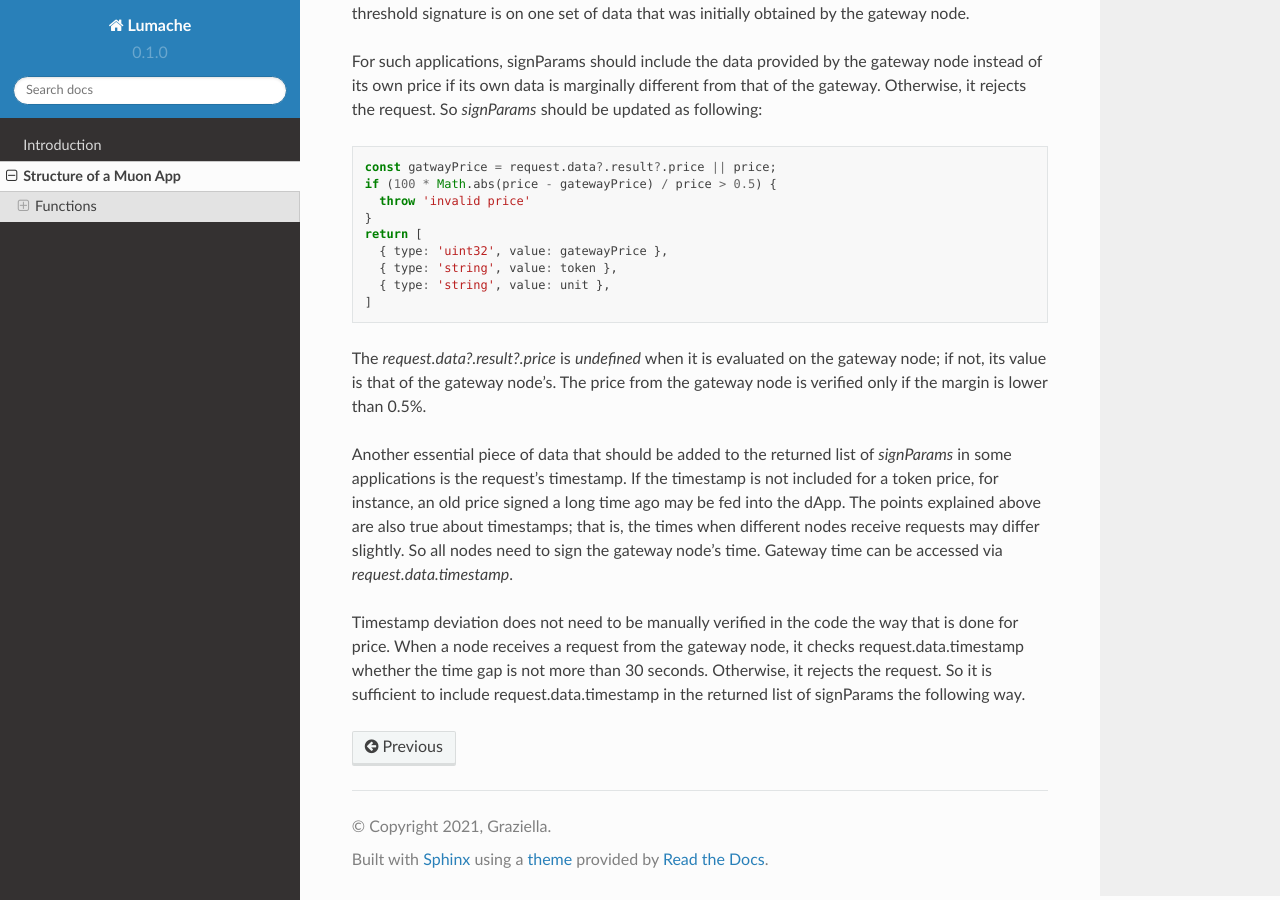
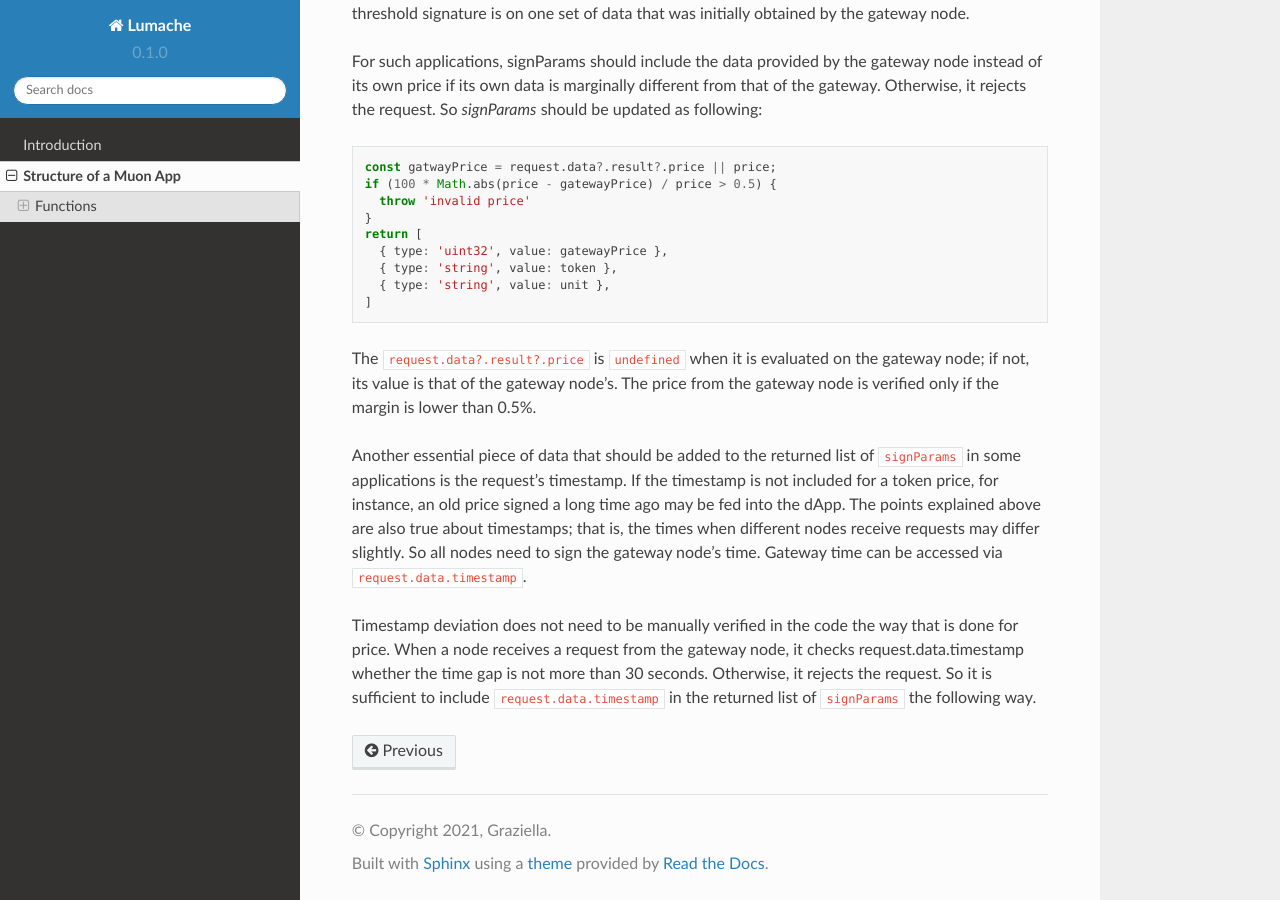
Before and after one commit to abramsymons/rtd-muon, a Sphinx documentation site: the page built from docs/source/structure.rst, in a window 1280 px wide and 900 px high, scrolled down 2342 px. Built offline with Sphinx 7.4.7 and the Read the Docs theme 2.0.0, drawn with Linux system fonts in a browser that asks for light colours.

Commit message:
Update structure.rst

```diff
--- a/docs/source/structure.rst
+++ b/docs/source/structure.rst
@@ -102,8 +102,8 @@ For such applications, signParams should include the data provided by the gatewa
       { type: 'string', value: unit },
     ]
 
-The `request.data?.result?.price` is `undefined` when it is evaluated on the gateway node; if not, its value is that of the gateway node’s. The price from the gateway node is verified only if the margin is lower than 0.5%.
+The ``request.data?.result?.price`` is ``undefined`` when it is evaluated on the gateway node; if not, its value is that of the gateway node’s. The price from the gateway node is verified only if the margin is lower than 0.5%.
 
-Another essential piece of data that should be added to the returned list of `signParams` in some applications is the request’s timestamp. If the timestamp is not included for a token price, for instance, an old price signed a long time ago may be fed into the dApp. The points explained above are also true about timestamps; that is, the times when different nodes receive requests may differ slightly. So all nodes need to sign the gateway node’s time. Gateway time can be accessed via `request.data.timestamp`.
+Another essential piece of data that should be added to the returned list of ``signParams`` in some applications is the request’s timestamp. If the timestamp is not included for a token price, for instance, an old price signed a long time ago may be fed into the dApp. The points explained above are also true about timestamps; that is, the times when different nodes receive requests may differ slightly. So all nodes need to sign the gateway node’s time. Gateway time can be accessed via ``request.data.timestamp``.
 
-Timestamp deviation does not need to be manually verified in the code the way that is done for price. When a node receives a request from the gateway node, it checks request.data.timestamp whether the time gap is not more than 30 seconds. Otherwise, it rejects the request. So it is sufficient to include request.data.timestamp in the returned list of signParams the following way.
+Timestamp deviation does not need to be manually verified in the code the way that is done for price. When a node receives a request from the gateway node, it checks request.data.timestamp whether the time gap is not more than 30 seconds. Otherwise, it rejects the request. So it is sufficient to include ``request.data.timestamp`` in the returned list of ``signParams`` the following way.
```
